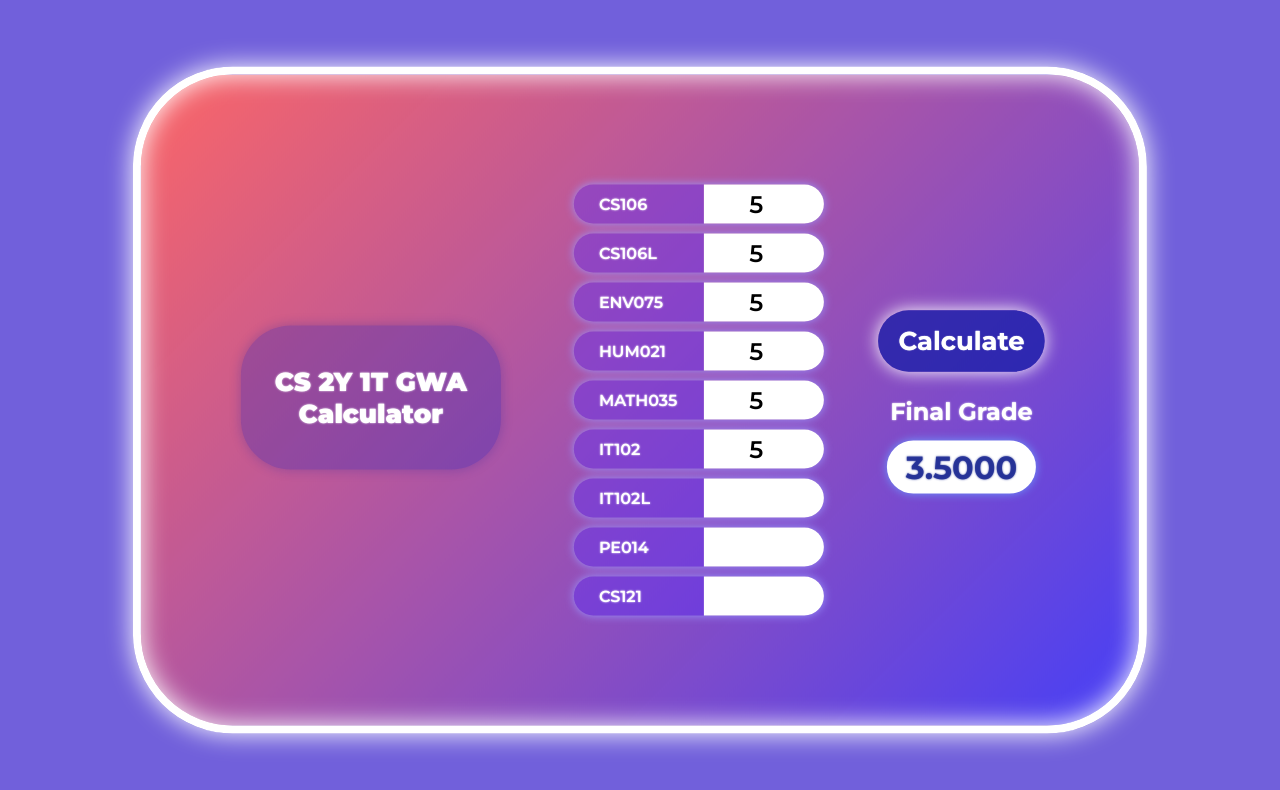
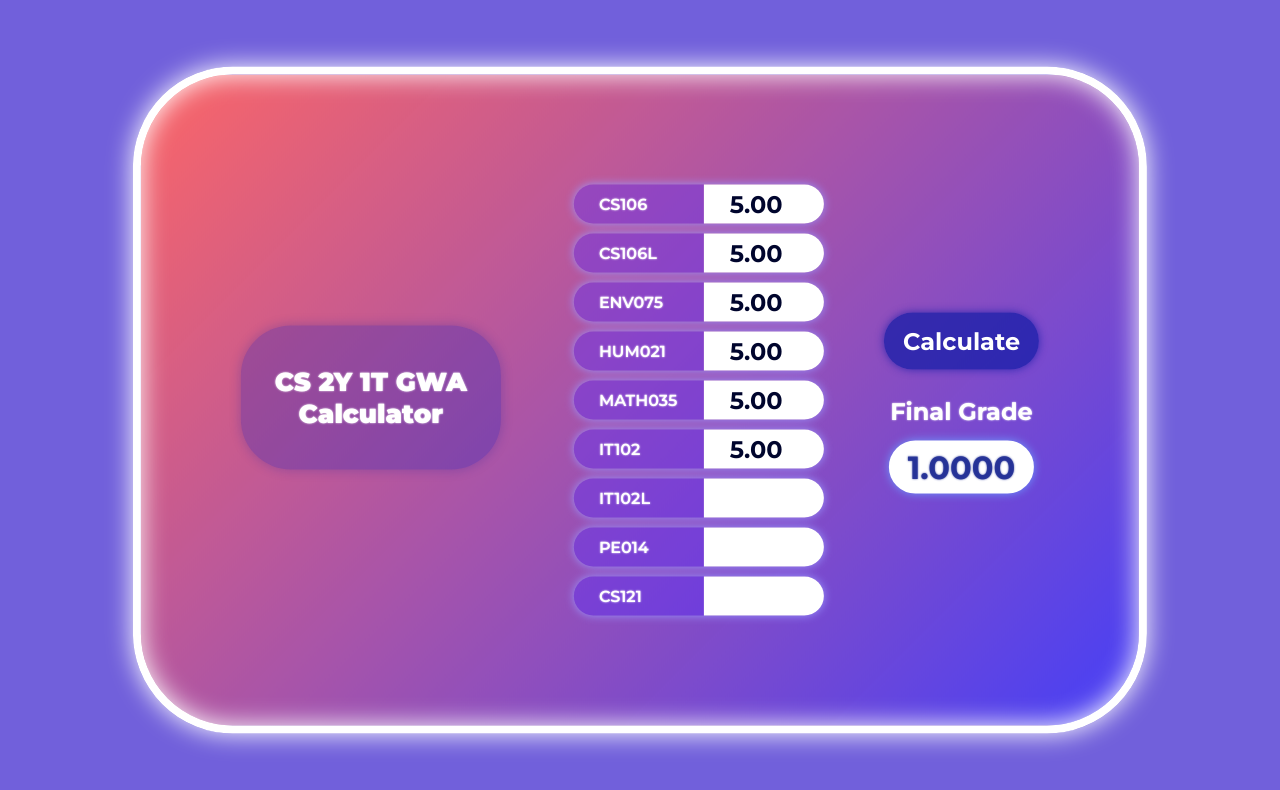
Before and after one commit to joshuafrellte/GWA-Calculator-for-MMCM-CS-2Y-1T, a plain HTML site: page index.html in a window 1280 px wide. Both pictures are taken after typing "5", "5", "5", "5", "5", "5" into the empty fields and a click on the button "Calculate". Drawn offline with Linux system fonts and the light colour scheme.

Commit message:
shortened js code and added empty field checking

```diff
--- a/index.html
+++ b/index.html
@@ -63,7 +63,7 @@
                 <button id="calculateBtn">Calculate</button>
 
                 <h2>Final Grade</h2>
-                <label id="finalGradeLbl">0.0000</label>
+                <label id="finalGradeLbl">1.0000</label>
             </div>
         </main>
     </div>
--- a/script.js
+++ b/script.js
@@ -4,52 +4,50 @@ inputs.forEach(input => {
     input.min = '1.00';
     input.max = '3.00';
     input.step = '0.25';
+    input.maxLength = 4;
+    input.addEventListener('change', function() {
+        this.value = parseFloat(this.value).toFixed(2);
+    })
 });
 
-const finalGradeLbl = document.getElementById('finalGradeLbl');
+const courses = [
+    { id: 'CS106',   units: 2 },
+    { id: 'CS106L',  units: 1 },
+    { id: 'ENV075',  units: 3 },
+    { id: 'HUM021',  units: 3 },
+    { id: 'MATH035', units: 3 },
+    { id: 'IT102',   units: 2 },
+    { id: 'IT102L',  units: 1 },
+    { id: 'PE014',   units: 2 },
+    { id: 'CS121',   units: 3 },
+];
+
 const calculateBtn = document.getElementById('calculateBtn');
+const finalGradeLbl = document.getElementById('finalGradeLbl')
 
-const CS106 = document.getElementById('CS106');
-const CS106L = document.getElementById('CS106L');
-const ENV075 = document.getElementById('ENV075');
-const HUM021 = document.getElementById('HUM021');
-const MATH035 = document.getElementById('MATH035');
-const IT102 = document.getElementById('IT102');
-const IT102L = document.getElementById('IT102L');
-const PE014 = document.getElementById('PE014');
-const CS121 = document.getElementById('CS121');
+document.addEventListener("keypress", function(event) {
+    if(event.key === "Enter") {
+        calculateBtn.onclick();
+    }
+})
 
 calculateBtn.onclick = function() {
-    const CS106_GRADE = CS106.value;
-    const CS106L_GRADE = CS106L.value;
-    const ENV075_GRADE = ENV075.value;
-    const HUM021_GRADE = HUM021.value;
-    const MATH035_GRADE = MATH035.value;
-    const IT102_GRADE = IT102.value;
-    const IT102L_GRADE = IT102L.value;
-    const PE014_GRADE = PE014.value;
-    const CS121_GRADE = CS121.value;
-
-    const courses = [
-        { code: 'CS106', grade: CS106_GRADE, units: 2 },
-        { code: 'CS106L', grade: CS106L_GRADE, units: 1 },
-        { code: 'ENV075', grade: ENV075_GRADE, units: 3 },
-        { code: 'HUM021', grade: HUM021_GRADE, units: 3 },
-        { code: 'MATH035', grade: MATH035_GRADE, units: 3 },
-        { code: 'IT102', grade: IT102_GRADE, units: 2 },
-        { code: 'IT102L', grade: IT102L_GRADE, units: 1 },
-        { code: 'PE014', grade: PE014_GRADE, units: 2 },
-        { code: 'CS121', grade: CS121_GRADE, units: 3 },
-    ];
-
     let totalGrade = 0;
     let totalUnits = 0;
     courses.forEach((course) => {
-        totalGrade += course.grade * course.units;
+        const grade = parseFloat(document.getElementById(course.id).value) || 1;
+        totalGrade += grade * course.units;
         totalUnits += course.units;
     });
+
     let finalGrade = totalGrade / totalUnits;
-    finalGradeLbl.textContent = finalGrade.toFixed(4);
+    const hasEmptyInput = Array.from(inputs).some(input => input.value === '');
+    if (hasEmptyInput) {
+        alert("Fill all fields before calculating!");
+    }
+    else {
+        finalGradeLbl.textContent = finalGrade.toFixed(4);
+    }
 }
 
 
--- a/style.css
+++ b/style.css
@@ -73,7 +73,8 @@ h1:hover {
 #gradeForm div input {
     font-size: 24px;
     font-family: 'Montserrat';
-    font-weight: 600;
+    font-weight: 700;
+    color:rgb(0, 5, 45);
     text-align: center;
     border: none;
     border-radius: 0 25px 25px 0;
@@ -106,12 +107,13 @@ h1:hover {
     margin-bottom: 12px;
     padding: 14px 19px;
     cursor: pointer;
-    transition: 0.1s ease;
+    transition: 0.15s ease;
 }
 
-#calculateBtn:hover,  #calculateBtn:focus {
+#calculateBtn:hover {
     text-shadow: 0 0 1px white;
     box-shadow: 0 0 16px rgb(255, 255, 255);
+    outline: 4px solid white;
     transform: scale(1.075);
 }
 
@@ -120,7 +122,7 @@ h1:hover {
     background-color: rgb(18, 29, 143);
     text-shadow: none;
     box-shadow: 0 0 8px rgb(255, 255, 255);
-    transform: scale(1);
+    transform: scale(1.033);
 }
 
 h2 {
@@ -141,9 +143,9 @@ h2 {
     transition: 0.15s ease;
 }
 
-#finalGrade:hover {
+#finalGradeLbl:hover {
     color: rgb(5, 23, 160);
-    box-shadow: 0 0 10px rgb(6, 26, 179);
+    box-shadow: 0 0 12px rgb(6, 26, 179);
     transform: scale(1.075);
 }
 
```
